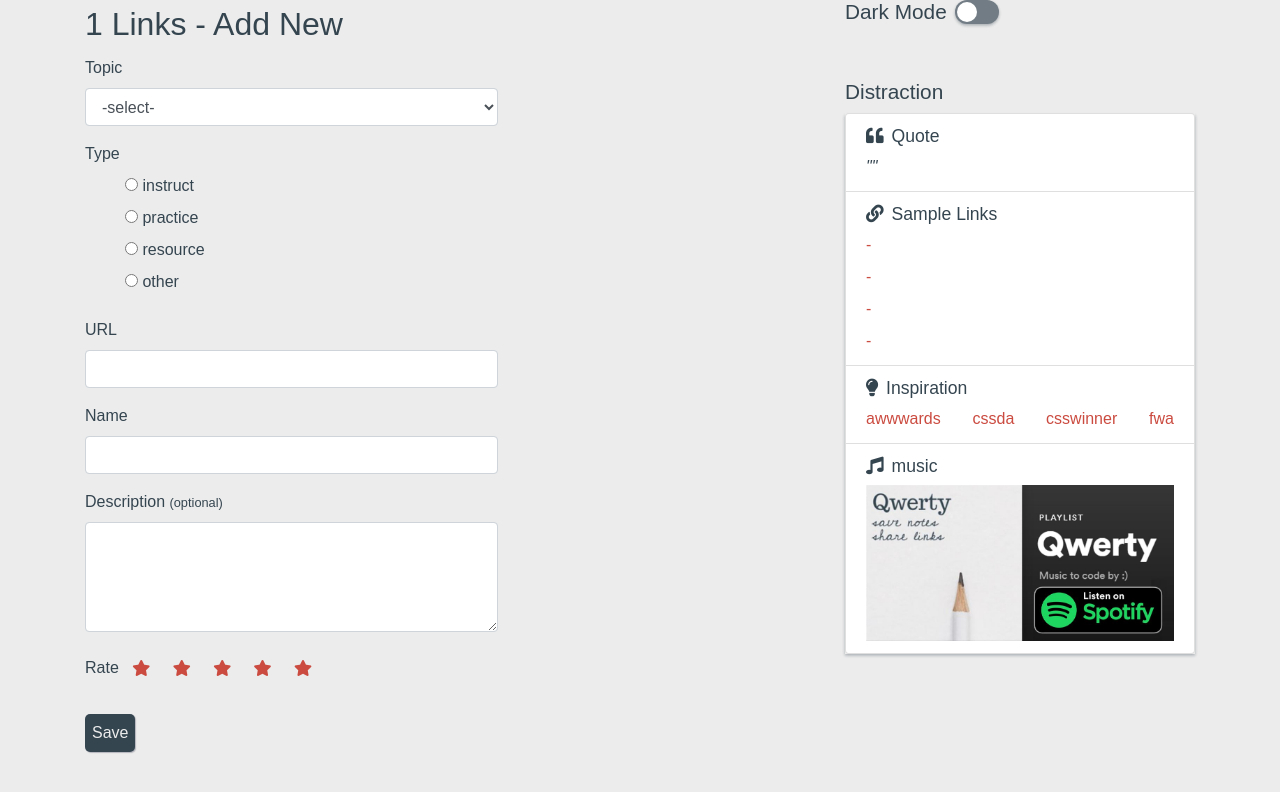
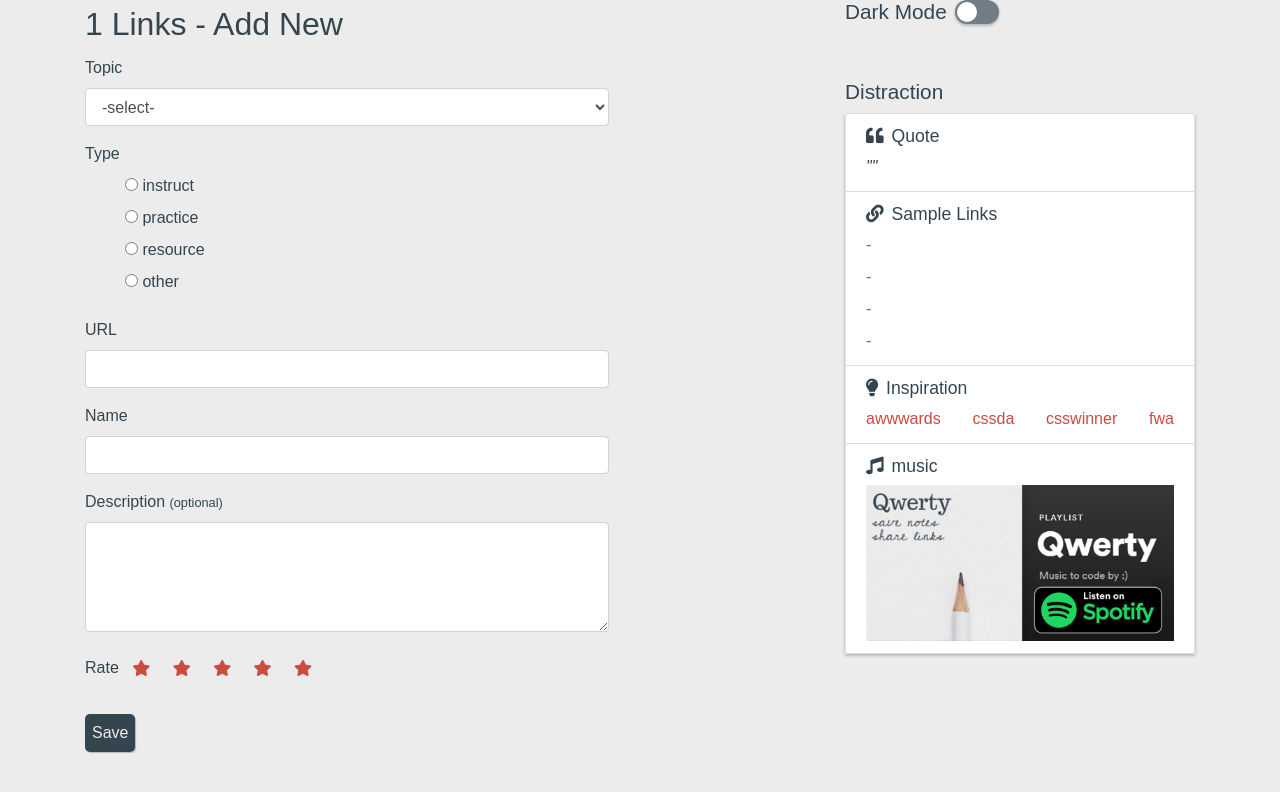
Before and after one commit to coderbeez/qwerty, a Flask app: page /addlink/1 in a window 1280 px wide. Shown: the part 80-872 px from the top of the page. Run offline with Flask 2, Linux system fonts and the light colour scheme; the visitor is signed in with stand-in values (Sample User, id 1); a database or web service that is not in the repository returns one stand-in record (values such as "Sample title"); some libraries are stand-ins or nearby versions; some web fonts are replaced.

Commit message:
Increase form width.

```diff
--- a/templates/addlink.html
+++ b/templates/addlink.html
@@ -2,7 +2,7 @@
 {% block content%}
 
 <div class="row">
-    <div class="col-12 col-md-8">
+    <div class="col-12 col-md-10">
 
         <form method="POST" action="">
             {{ form.hidden_tag() }}
--- a/templates/addnote.html
+++ b/templates/addnote.html
@@ -2,7 +2,7 @@
 {% block content%}
 
 <div class="row">
-    <div class="col-12 col-md-8">
+    <div class="col-12 col-md-10">
 
         <form method="POST" action="">
             {{ form.hidden_tag() }}
--- a/templates/editnote.html
+++ b/templates/editnote.html
@@ -2,7 +2,7 @@
 {% block content%}
 
 <div class="row">
-    <div class="col-12 col-md-8">
+    <div class="col-12 col-md-10">
 
         <form method="POST" action="">
             {{ form.hidden_tag() }}
```
